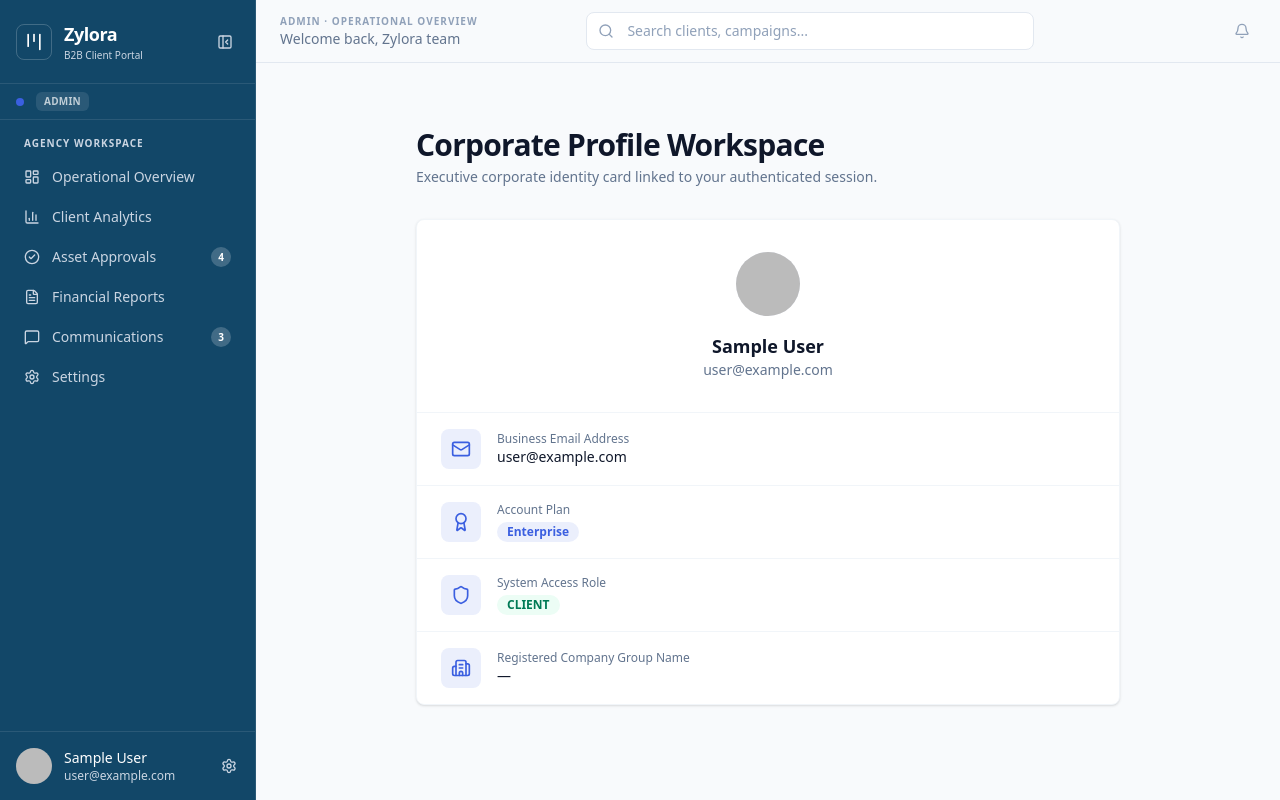
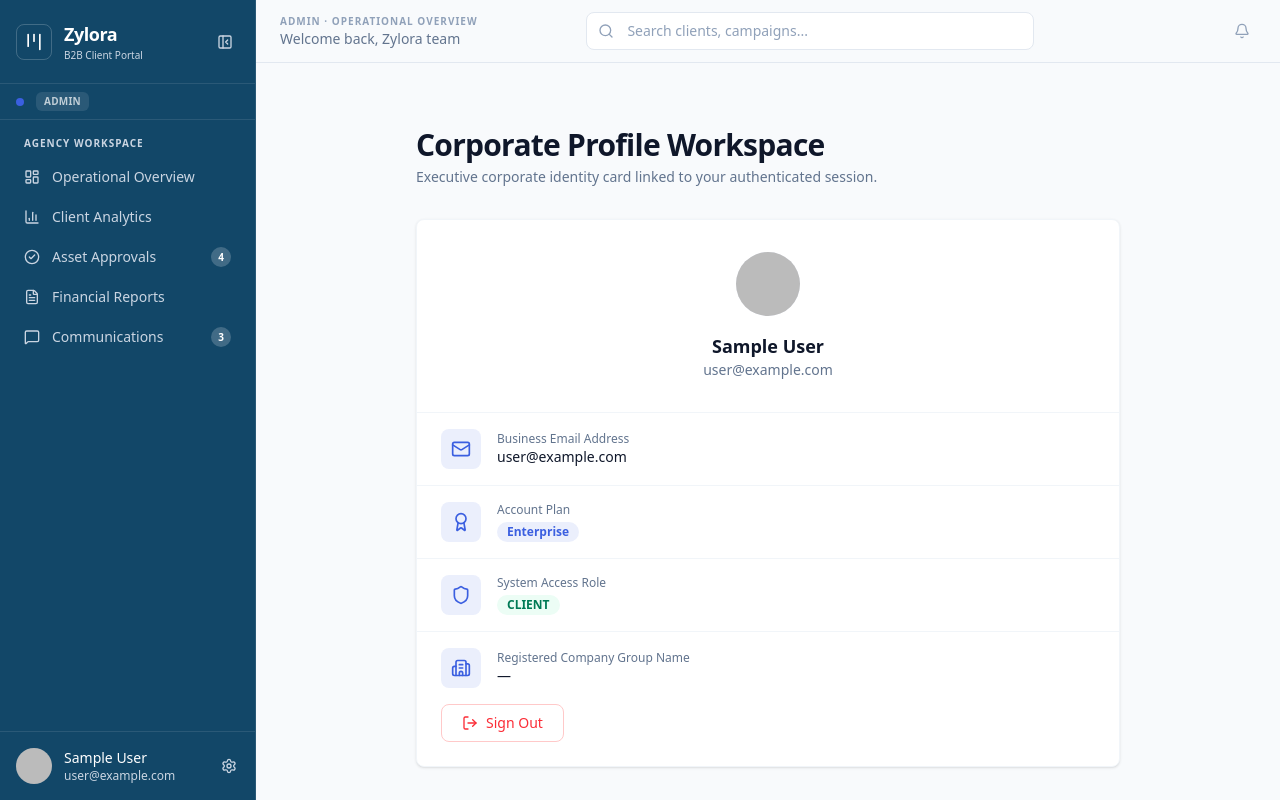
Before and after one commit to ManzarAbbass/zylora, a Next.js app: page /profile in a window 1280 px wide. Built offline with nearby package versions, Linux system fonts and the light colour scheme; no server answers; sample sign-in values are in the browser's storage.

Commit message:
refactor: remove Settings from sidebar nav, keep only in gear menu; fix profile sign-out layout

```diff
--- a/src/app/profile/page.tsx
+++ b/src/app/profile/page.tsx
@@ -1,8 +1,9 @@
 import { auth } from "@/auth";
 import { redirect } from "next/navigation";
-import { Mail, Shield, Building2, Award } from "lucide-react";
+import { Mail, Shield, Building2, Award, LogOut } from "lucide-react";
 import { LayoutClient } from "@/components/layout-client";
 import { UserAvatar } from "@/components/user-avatar";
+import { signOutAction } from "@/features/auth/actions";
 
 export default async function ProfilePage() {
   const session = await auth();
@@ -97,6 +98,16 @@ export default async function ProfilePage() {
               </div>
             </div>
           </div>
+
+          <form action={signOutAction} className="px-6 pb-6">
+            <button
+              type="submit"
+              className="flex w-full sm:w-auto items-center justify-center gap-2 rounded-lg border border-red-200 bg-white px-5 py-2 text-sm font-medium text-red-500 transition hover:bg-red-50"
+            >
+              <LogOut className="size-4" />
+              Sign Out
+            </button>
+          </form>
         </div>
       </div>
     </LayoutClient>
--- a/src/components/admin-sidebar.tsx
+++ b/src/components/admin-sidebar.tsx
@@ -27,7 +27,6 @@ const adminNavItems = [
   { icon: CheckCircle2, label: "Asset Approvals", href: "/admin/approvals", badge: 4 },
   { icon: FileText, label: "Financial Reports", href: "/admin/reports", badge: null },
   { icon: MessageSquare, label: "Communications", href: "/admin/messages", badge: 3 },
-  { icon: Settings, label: "Settings", href: "/settings", badge: null },
 ];
 
 const clientNavItems = [
@@ -35,7 +34,6 @@ const clientNavItems = [
   { icon: CheckCircle2, label: "Approvals Queue", href: "/client/approvals", badge: 4 },
   { icon: FileText, label: "Performance Reports", href: "/client/reports", badge: null },
   { icon: MessageSquare, label: "Agency Chat", href: "/client/messages", badge: 1 },
-  { icon: Settings, label: "Settings", href: "/settings", badge: null },
 ];
 
 interface AdminSidebarProps {
@@ -172,21 +170,13 @@ export function AdminSidebar({ onClose, role = "ADMIN", pendingApprovals, unread
                 </p>
                 <p className="truncate text-xs text-slate-500">{userEmail ?? ""}</p>
               </div>
-              <Link
-                href="/profile"
-                onClick={() => document.body.click()}
-                className="flex items-center gap-3 px-4 py-2.5 text-sm text-slate-700 transition hover:bg-slate-50"
-              >
-                <User className="size-4" />
-                View Profile
-              </Link>
               <form action={signOutAction}>
                 <button
                   type="submit"
                   className="flex w-full items-center gap-3 px-4 py-2.5 text-sm text-red-500 transition hover:bg-slate-50"
                 >
                   <LogOut className="size-4" />
-                  Sign Out from Workspace
+                  Sign Out
                 </button>
               </form>
             </PopoverContent>
```
